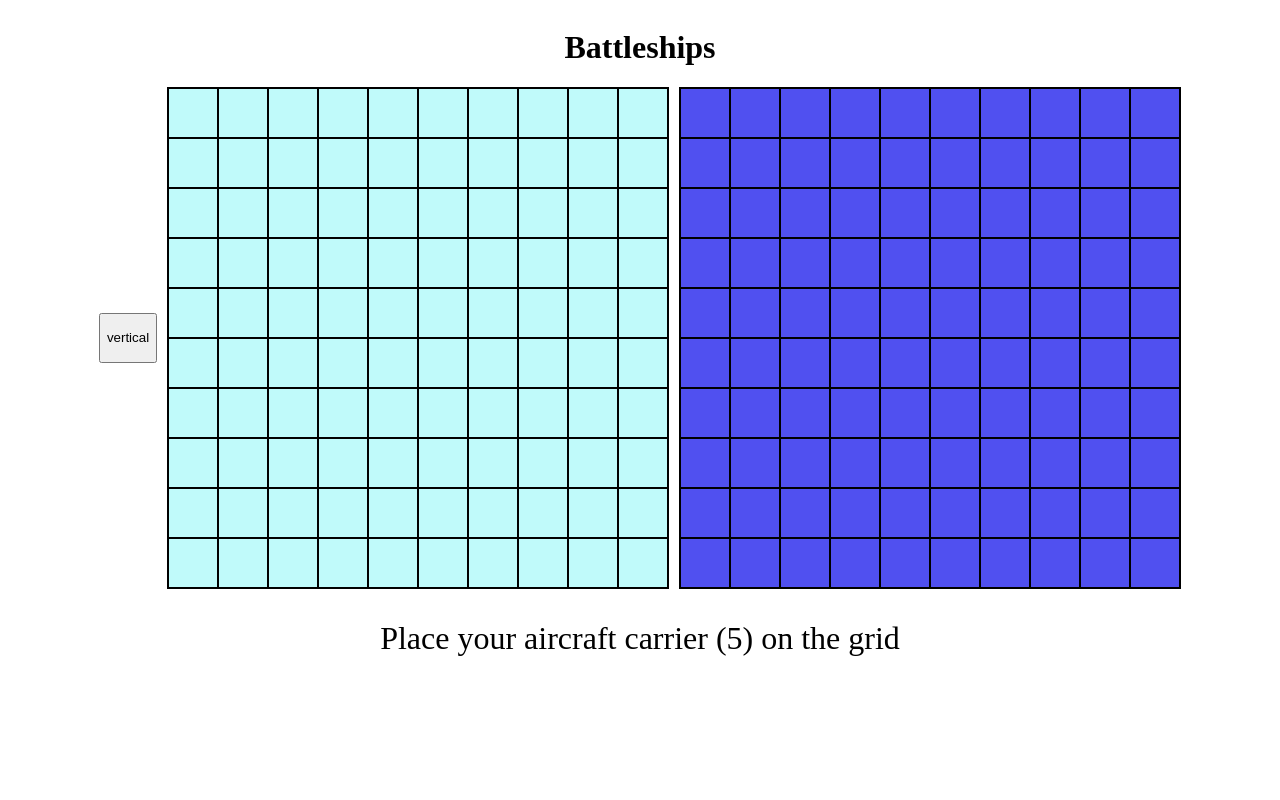
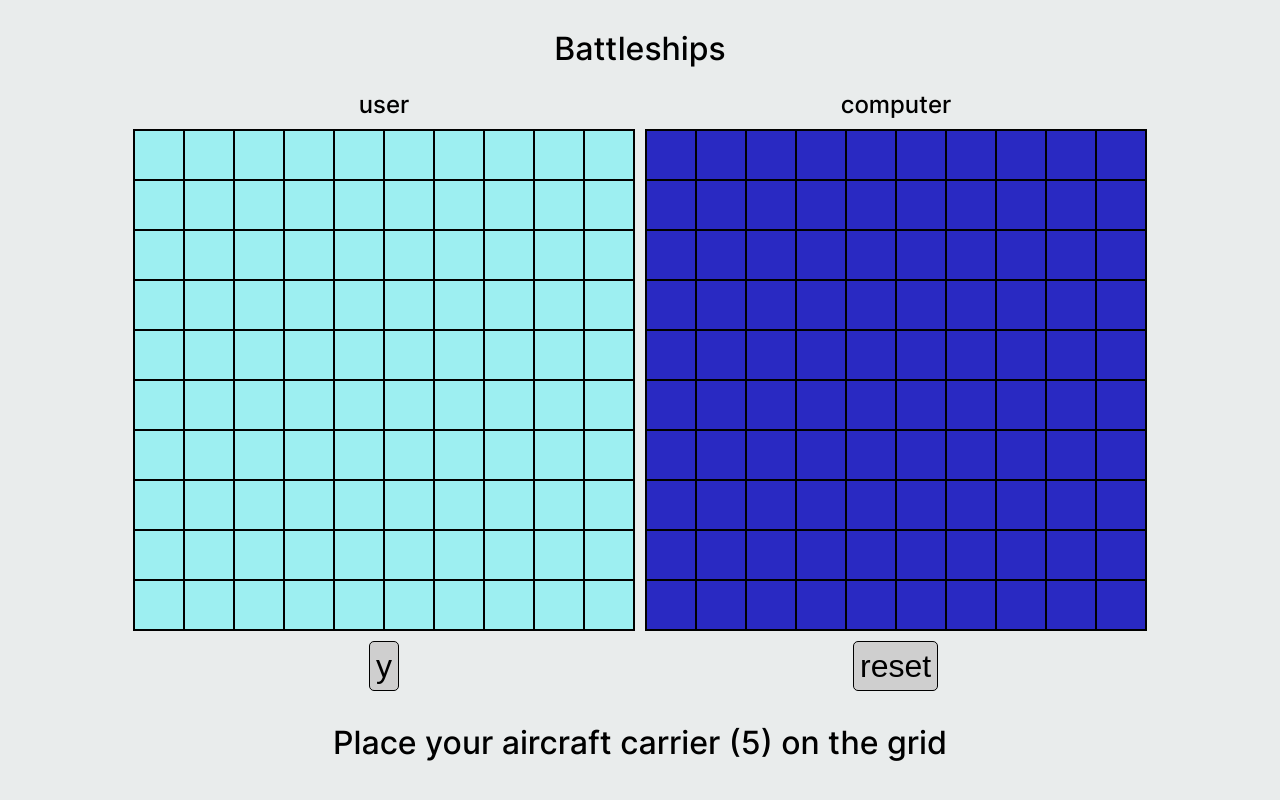
Before and after one commit to lknapp1888/battleships, a website built with webpack: page dist/index.html in a window 1280 px wide. Built offline with nearby package versions, Linux system fonts and the light colour scheme.

Commit message:
finalise v1 and bug fix

```diff
--- a/src/UI.js
+++ b/src/UI.js
@@ -1,9 +1,20 @@
 import { game } from "./gameLoop";
+import { Player } from "./player";
 
 export const UI = {
   loadGrids: function () {
     const mainContainer = document.querySelector(".mainContainer");
     const infoContainer = document.querySelector('.userInfoContainer')
+    while (mainContainer.lastChild) {
+      mainContainer.removeChild(mainContainer.lastChild)
+    }
+    while (infoContainer.lastChild) {
+      infoContainer.removeChild(infoContainer.lastChild)
+    }
+    const leftContainer = document.createElement('div')
+    const rightContainer = document.createElement('div')
+    leftContainer.classList.add('leftContainer')
+    rightContainer.classList.add('rightContainer')
     const userGrid = document.createElement("div");
     const aiGrid = document.createElement("div");
     userGrid.classList.add("grid");
@@ -26,16 +37,29 @@ export const UI = {
     }
 
     const axisBtn = document.createElement('button')
+    const resetBtn = document.createElement('button')
+    const userHeading = document.createElement('h2')
+    const aiHeading = document.createElement('h2')
+    userHeading.innerText = 'user'
+    aiHeading.innerText = 'computer'
     const userInfo = document.createElement('p')
     axisBtn.classList.add('axisBtn')
-    axisBtn.innerText = 'vertical';
+    axisBtn.innerText = 'y';
+    resetBtn.classList.add('resetBtn')
+    resetBtn.innerText = 'reset'
     userInfo.classList.add('userInfo')
     userInfo.innerText = 'Place your aircraft carrier (5) on the grid'
-    mainContainer.appendChild(axisBtn)
+    mainContainer.appendChild(leftContainer)
+    mainContainer.appendChild(rightContainer)
+    leftContainer.appendChild(userHeading)
+    leftContainer.appendChild(userGrid)
+    leftContainer.appendChild(axisBtn)
     infoContainer.appendChild(userInfo)
-    mainContainer.appendChild(userGrid);
-    mainContainer.appendChild(aiGrid);
+    rightContainer.appendChild(aiHeading)
+    rightContainer.appendChild(aiGrid);
+    rightContainer.appendChild(resetBtn);
     this.initAxisBtn()
+    this.initResetBtn()
   },
 
   initShipInput: function () {
@@ -46,7 +70,9 @@ export const UI = {
         e.target.classList[2][11]
           ? (coord = parseInt(e.target.classList[2][10] + e.target.classList[2][11]))
           : (coord = parseInt(e.target.classList[2][10]));
-        game.user.placeShip(coord, this.currAxis)
+          const potentialCoords = game.user.gameboard.getPotentialCoords(coord, game.user.shipList[0].size, this.currAxis)
+          if (typeof potentialCoords !== 'object') {return}
+          game.user.placeShip(coord, this.currAxis)
         this.addUserShipToGrid()
       });
     }
@@ -108,12 +134,29 @@ export const UI = {
     axisBtn.addEventListener('click', () => {
       if (this.currAxis === 'horizontal') {
         this.currAxis = 'vertical'
-        axisBtn.innerText = 'horizontal'
+        axisBtn.innerText = 'x'
         return
       }
       this.currAxis ='horizontal'
-      axisBtn.innerText = 'vertical'
+      axisBtn.innerText = 'y'
     })
+  },
+
+  initResetBtn: function () {
+    const resetBtn = document.querySelector('.resetBtn')
+    resetBtn.addEventListener('click', ()=> {
+    game.user = new Player('Human Player')
+    game.ai = new Player('computer')
+    game.winner = null;
+    this.loadGrids()
+    this.initShipInput()
+    this.initSquareHover()
+    game.ai.placeShipsRandomly()
+    this.initAiSquareEventListener()
+    this.currAxis = 'horizontal'
+      console.log('received')
+    })
+
   },
 
   initAiSquareEventListener: function () {
@@ -148,6 +191,7 @@ export const UI = {
   userSquareReceiveHit(coord) {
     const square = document.querySelector(`.userSquare${coord}`)
     const userInfo = document.querySelector('.userInfo')
+    square.innerText = 'x'
     if (game.user.gameboard.board[coord].hit) {
       square.classList.add('squareHit')
       userInfo.innerText = `${game.ai.name} fires and misses. Take your shot.`
--- a/src/style.css
+++ b/src/style.css
@@ -3,11 +3,19 @@ body {
     justify-content: center;
     align-items: center;
     flex-direction: column;
+    font-family: MyFont;
+    background-color: rgb(233, 236, 236);
 }
+
+@font-face {
+    font-family: 'MyFont';
+    src: url('./Inter-Medium.ttf') format('openType');
+    font-weight: 600;
+    font-style: normal;
+  }
 
 .mainContainer {
     width: minmax(1010px, 100%);
-    height: 500px;
     display: flex;
     gap: 10px;
     justify-content: center;
@@ -15,6 +23,16 @@ body {
 
 }
 
+.leftContainer, .rightContainer {
+    display: flex;
+    flex-direction: column;
+    align-items: center;
+    gap: 10px;
+}
+
+h2 {
+    margin: 0;
+}
 .userInfoContainer {
     display: flex;
 }
@@ -28,21 +46,25 @@ body {
 
 .square {
     border: black 1px solid;
+    display: flex;
+    justify-content: center;
+    align-items: center;
+    font-size: 2.5rem;
 }
 
 .userSquare {
-    background-color: rgb(192, 250, 250);
+    background-color: rgb(157, 239, 241);
 }
 
 .aiSquare {
-    background-color: rgb(80, 80, 240);
+    background-color: rgb(41, 41, 194);
 }
 
 .aiSquare:hover {
-    background-color: brown;
+    background-color: rgb(0, 255, 76);
 }
 
-.squareHit {
+.squareHit, .squareHit:hover {
     background-color: rgb(175, 175, 247);
 }
 
@@ -54,14 +76,53 @@ body {
     background-color: grey;
 }
 
-.successfulHit {
+.successfulHit, .successfulHit:hover {
     background-color: red;
+}
+
+.userInfo {
+    font-size: 2rem;
+}
+
+/* buttons */
+
+button  {
+    appearance: none;
+    background-color: white;
+    border-radius: 5px;
+    box-sizing: border-box;
+    cursor: pointer;
+    display: inline-block;
+    font-size: 2em;
+    font-weight: 500;
+    line-height: normal;
+    margin: 0;
+    outline: none;
+    text-align: center;
+    text-decoration: none;
+    transition: all 300ms cubic-bezier(.23, 1, 0.32, 1);
+    user-select: none;
+    -webkit-user-select: none;
+    touch-action: manipulation;
+    will-change: transform;
+    border: 1px solid;
+    color: black;
+    background-color: rgb(207, 207, 207);
+    height: 50px;
+}
+
+
+button:hover{
+    color: rgb(0, 0, 0);
+    background-color: grey;
+    box-shadow: rgba(0, 0, 0, 0.25) 0 8px 15px;
+    transform: translateY(-2px);
 }
 
 .axisBtn {
     height: 50px
 }
 
-.userInfo {
+.resetBtn {
     font-size: 2rem;
 }
--- a/webpack.config.js
+++ b/webpack.config.js
@@ -12,6 +12,10 @@ module.exports = {
         test: /\.css$/i,
         use: ['style-loader', 'css-loader'],
       },
+      {
+        test: /\.(woff|woff2|eot|ttf|otf)$/i,
+        type: 'asset/resource',
+      },
     ],
   },
 };
```
Also changed, not shown: dist/6dcbc9bed1ec438907ee.ttf (added), dist/main.js, src/Inter-Medium.ttf (added).
